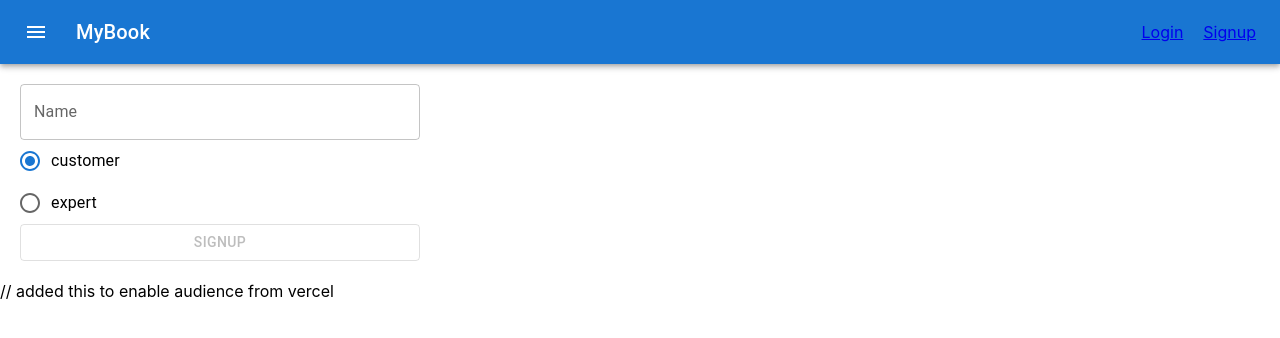
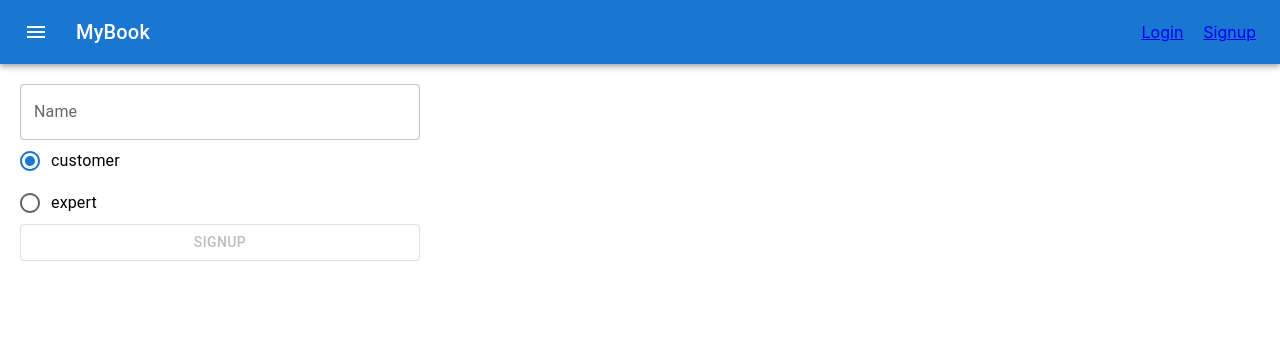
Before and after one commit to selva2242/mybooksclient, a React (Create React App) app: page / in a window 1280 px wide. Shown: the top 338 px of the page. Built offline with nearby package versions, Linux system fonts and the light colour scheme.

Commit message:
"commented the unwanted text"

```diff
--- a/src/App.js
+++ b/src/App.js
@@ -88,7 +88,7 @@ function App() {
             </Routes>
             {/* </div> */}
         </Router>
-        // added this to enable audience from vercel
+        {/* // added this to enable audience from vercel */}
         <Analytics />
 
       </userContext.Provider>
```
